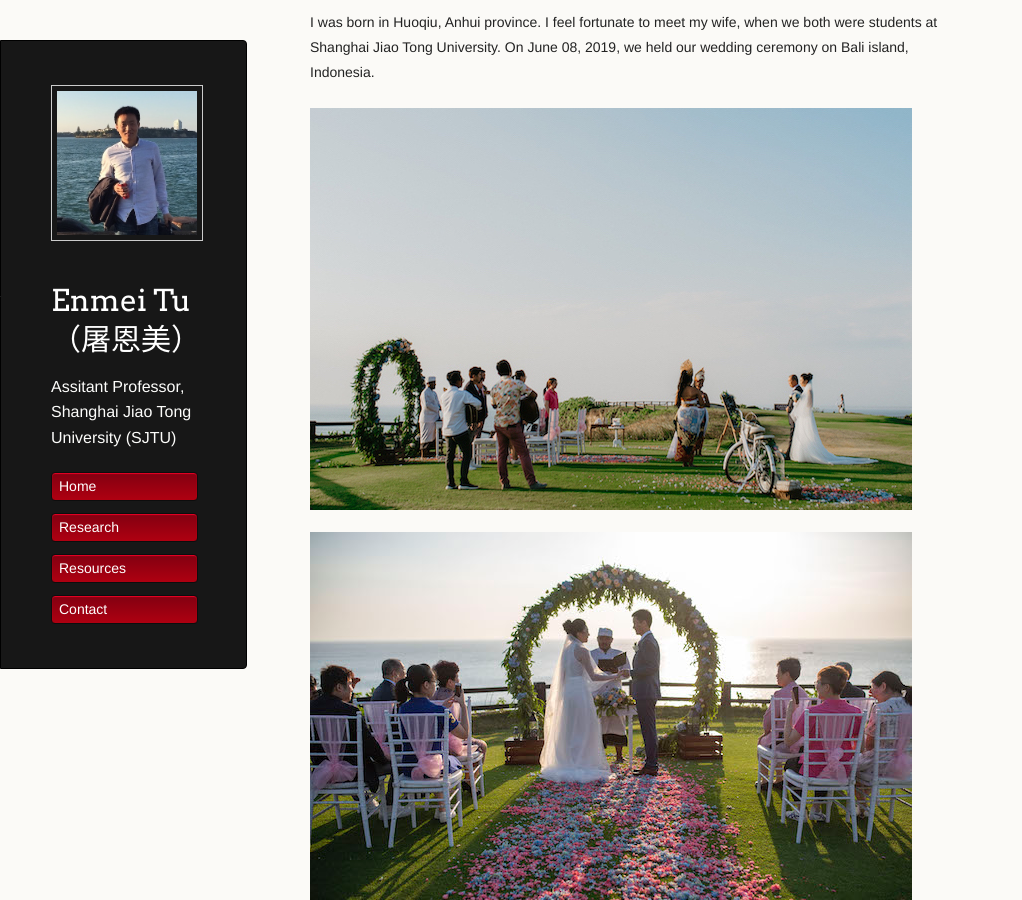
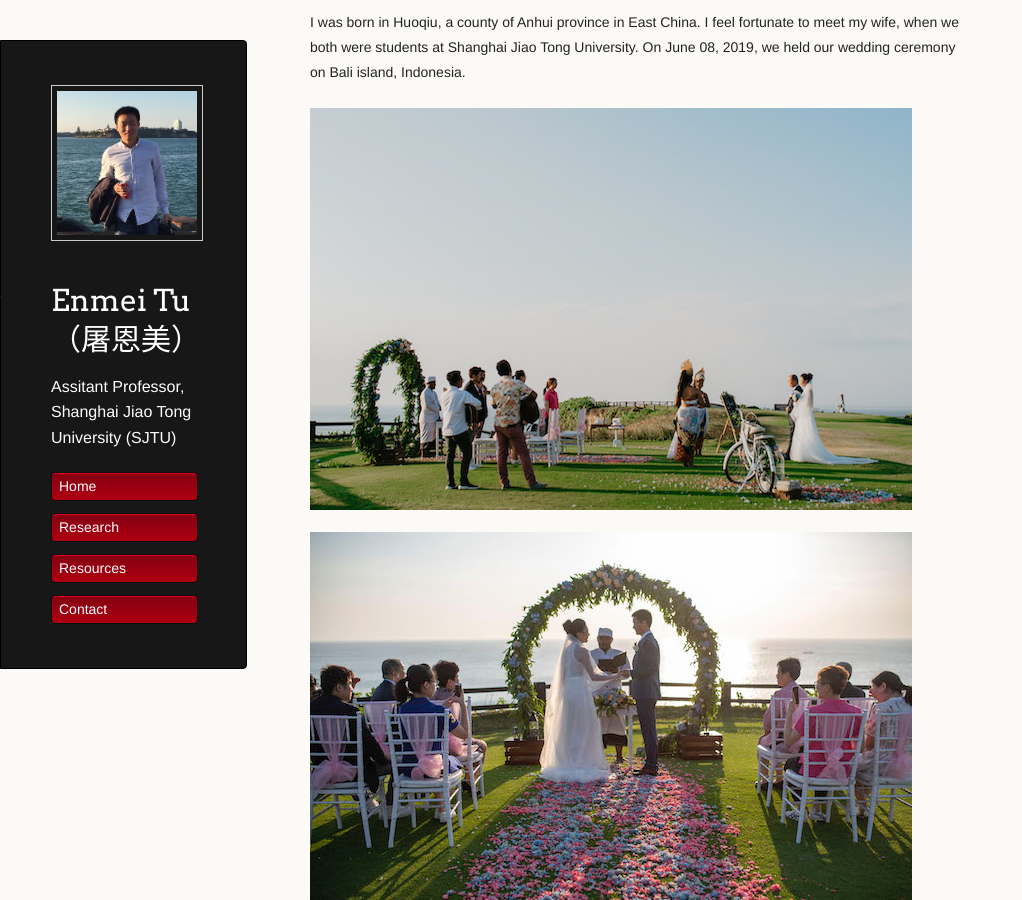
Before and after one commit to hellotem/enmeitu.github.io, a Jekyll site: the page built from about/me.md, in a window 1280 px wide and 900 px high. Shown: the whole window, without its empty margins (0-1022 px from the left). Built offline with Jekyll 4.4.1, drawn with Linux system fonts in a browser that asks for light colours; our own code applies the rules of GitHub Pages for plain Markdown files.

Commit message:
Update me.md

```diff
--- a/about/me.md
+++ b/about/me.md
@@ -1,4 +1,4 @@
-I was born in Huoqiu, Anhui province. I feel fortunate to meet my wife, when we both were students at Shanghai Jiao Tong University. On June 08, 2019, we held our wedding ceremony on Bali island, Indonesia.
+I was born in Huoqiu, a county of Anhui province in East China. I feel fortunate to meet my wife, when we both were students at Shanghai Jiao Tong University. On June 08, 2019, we held our wedding ceremony on Bali island, Indonesia.
 
 ![alt-text-1](wed1.jpg "wedding prelude")
 
```
